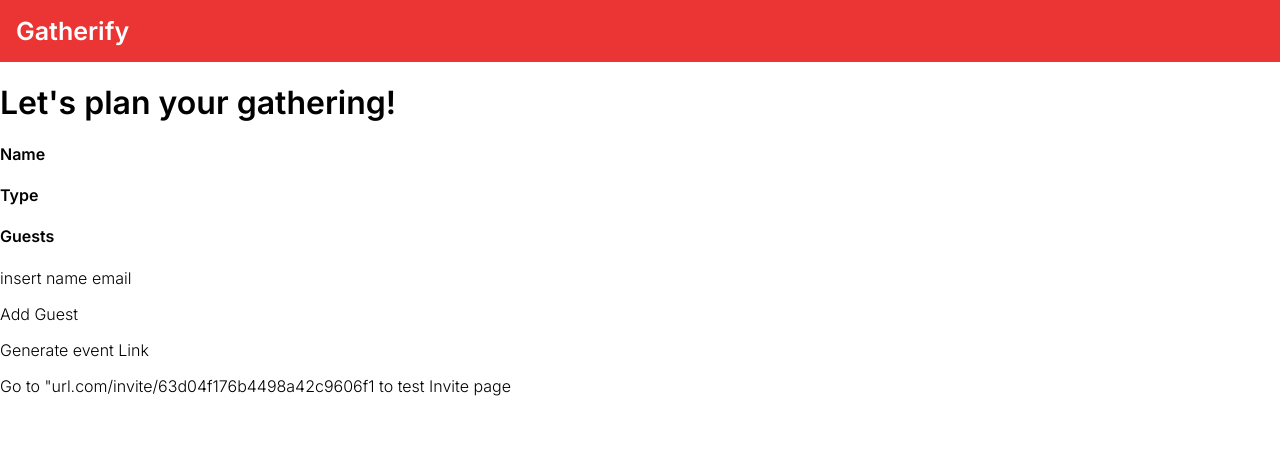
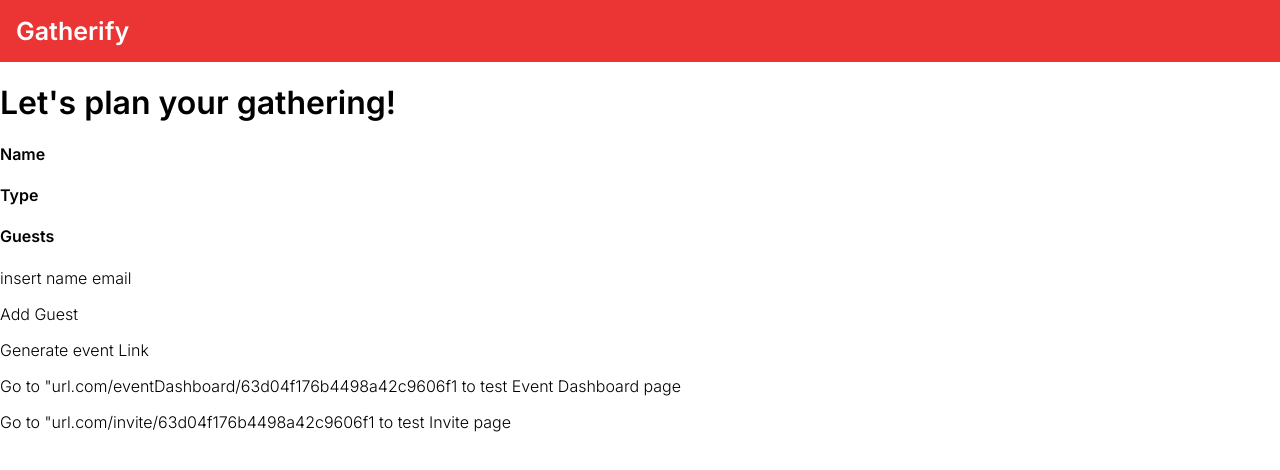
Before and after one commit to weblab-class/jliu473-jinwong01-cdarren, a React app: page / in a window 1280 px wide. Shown: the top 470 px of the page. Built offline with nearby package versions, Linux system fonts and the light colour scheme; no server answers; the HTML template or start-up script is replaced by a standard one.

Commit message:
changed event dashboard url path

```diff
--- a/client/src/components/App.tsx
+++ b/client/src/components/App.tsx
@@ -58,7 +58,7 @@ const App = () => {
       <Router>
         <Home path="/" userId={userId} />
         <Invite path="/invite/:id" />
-        <EventDashboard path="/EventDashboard/:id" />
+        <EventDashboard path="/eventDashboard/:id" />
         <Test path="/test" />
         <NotFound default={true} />
       </Router>
--- a/client/src/components/pages/Home.tsx
+++ b/client/src/components/pages/Home.tsx
@@ -44,6 +44,7 @@ const Home = (props: Props) => {
         <span> email</span>
         <p> Add Guest</p>
         <p>Generate event Link</p>
+        <p>Go to "url.com/eventDashboard/63d04f176b4498a42c9606f1 to test Event Dashboard page</p>
         <p>Go to "url.com/invite/63d04f176b4498a42c9606f1 to test Invite page</p>
       </div>
     </div>
```
